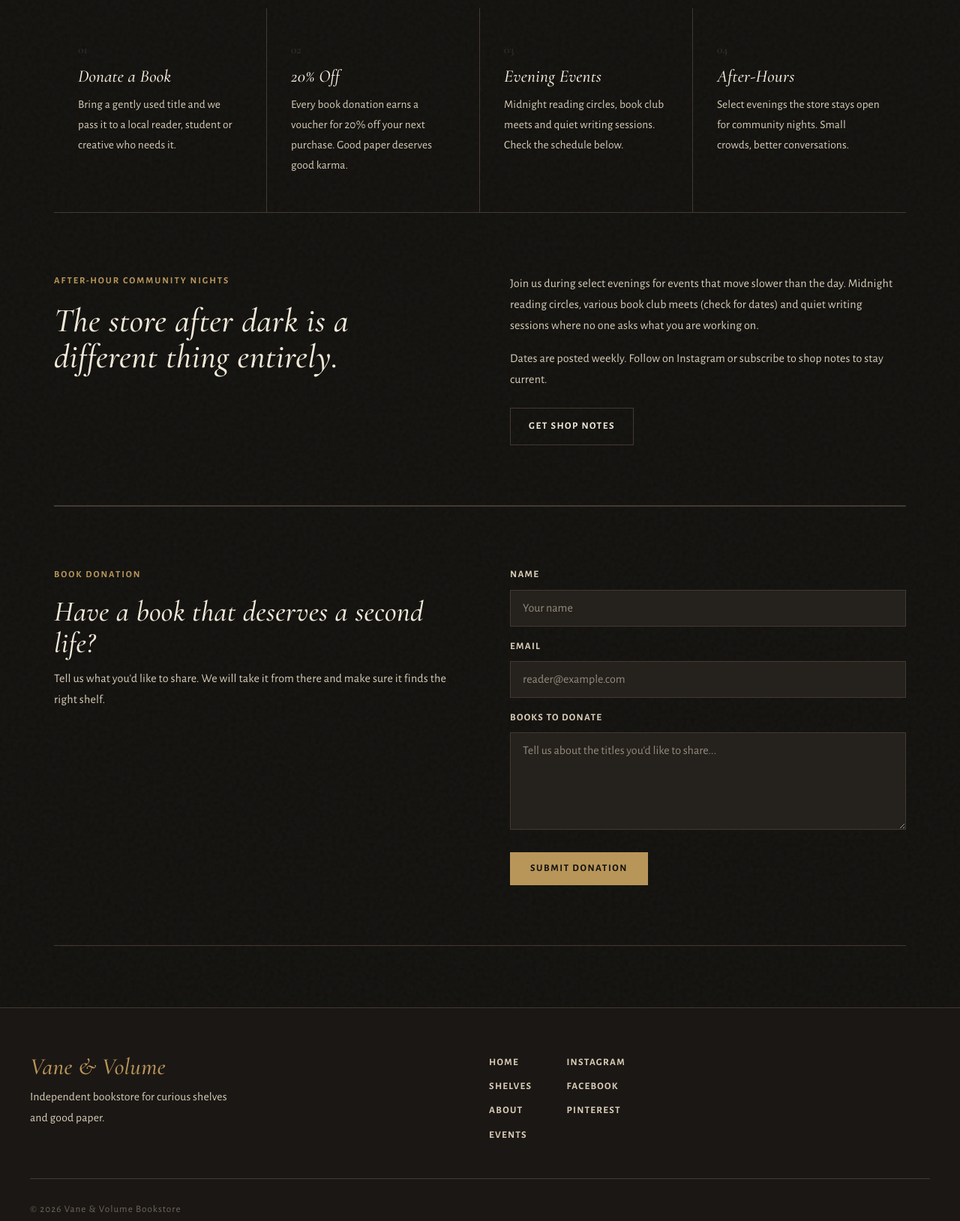
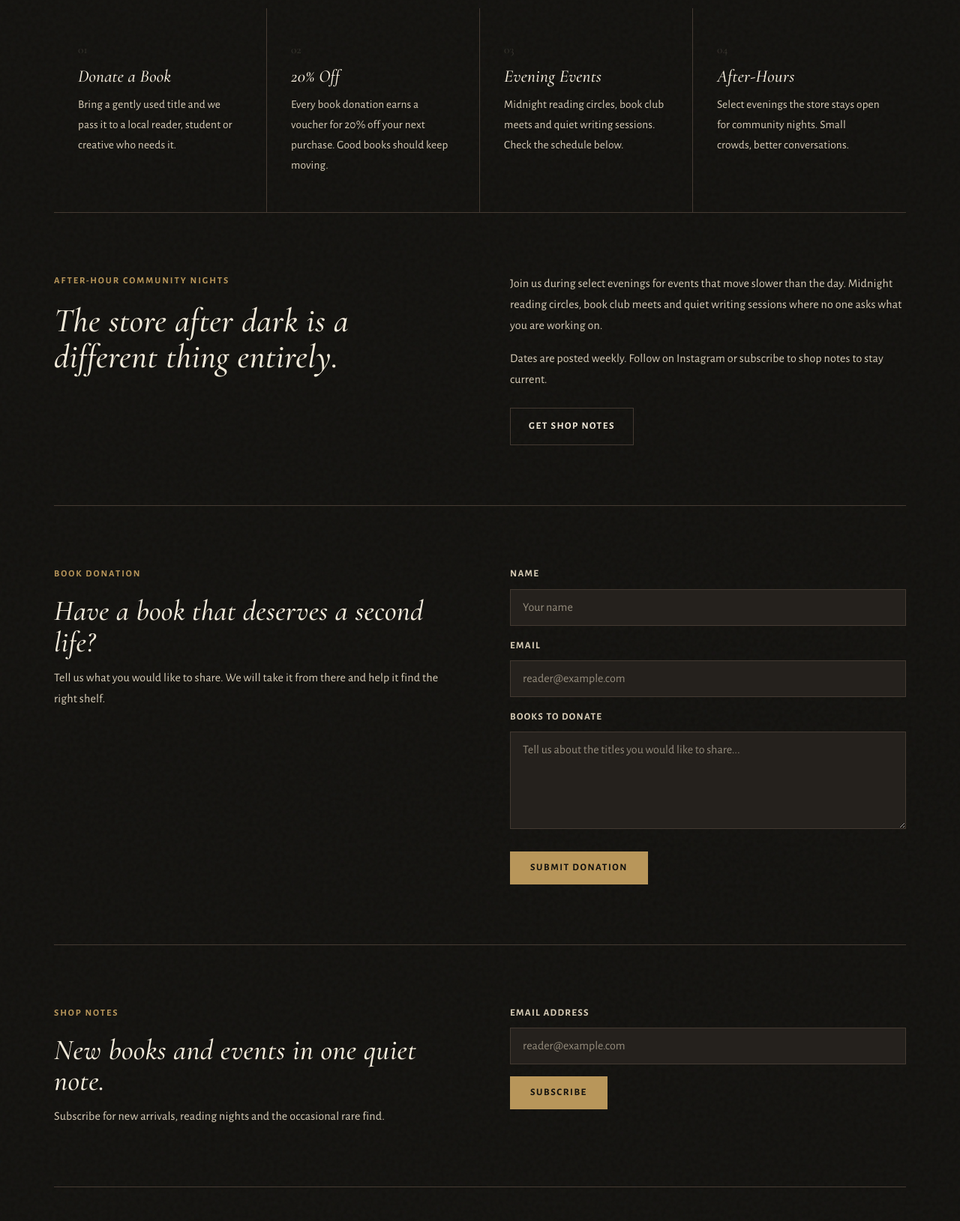
Before and after one commit to digital-destiny-99/Vane-VolumesBookstore, a plain HTML site: page custom.html in a window 1280 px wide. Shown: the part 520-2149 px from the top of the page at 75% size. Drawn offline with nearby package versions, Linux system fonts and the light colour scheme.

Commit message:
Add event page newsletter signup and tighten wording

```diff
--- a/custom.html
+++ b/custom.html
@@ -57,7 +57,7 @@
     <p>Vane &amp; Volume is built on shared stories and quiet connections. Come for the shelf. Stay for the people who read it.</p>
   </div>
 
-  <section class="feature-grid" aria-label="Community highlights" style="margin-bottom: 0; border-bottom: 1px solid var(--border);">
+  <section class="feature-grid" aria-label="Community highlights">
     <article>
       <p class="number-label">01</p>
       <h2>Donate a Book</h2>
@@ -66,7 +66,7 @@
     <article>
       <p class="number-label">02</p>
       <h2>20% Off</h2>
-      <p>Every book donation earns a voucher for 20% off your next purchase. Good paper deserves good karma.</p>
+      <p>Every book donation earns a voucher for 20% off your next purchase. Good books should keep moving.</p>
     </article>
     <article>
       <p class="number-label">03</p>
@@ -86,17 +86,17 @@
       <h2>The store after dark is a different thing entirely.</h2>
     </div>
     <div>
-      <p>Join us during select evenings for events that move slower than the day. Midnight reading circles, various book club meets (check for dates) and quiet writing sessions where no one asks what you are working on.</p>
-      <p style="margin-top: 1rem;">Dates are posted weekly. Follow on Instagram or subscribe to shop notes to stay current.</p>
-      <a href="index.html#subscribeForm" class="secondary-button" style="display: inline-block; margin-top: 24px;">Get Shop Notes</a>
+      <p>Join us during select evenings for events that move slower than the day. Midnight reading circles, book club meets and quiet writing sessions where no one asks what you are working on.</p>
+      <p>Dates are posted weekly. Follow on Instagram or subscribe to shop notes to stay current.</p>
+      <a href="#subscribeForm" class="secondary-button" style="display: inline-block; margin-top: 24px;">Get Shop Notes</a>
     </div>
   </section>
 
-  <section class="newsletter-section" style="border-top: 1px solid var(--border); padding-top: 80px;">
+  <section class="newsletter-section">
     <div>
       <p class="eyebrow">Book Donation</p>
       <h2>Have a book that deserves a second life?</h2>
-      <p>Tell us what you'd like to share. We will take it from there and make sure it finds the right shelf.</p>
+      <p>Tell us what you would like to share. We will take it from there and help it find the right shelf.</p>
     </div>
 
     <form id="donation-form">
@@ -107,9 +107,23 @@
       <input type="email" id="donor-email" placeholder="reader@example.com" autocomplete="email" required>
 
       <label for="donation-books">Books to Donate</label>
-      <textarea id="donation-books" placeholder="Tell us about the titles you'd like to share..." required></textarea>
+      <textarea id="donation-books" placeholder="Tell us about the titles you would like to share..." required></textarea>
 
       <button type="submit" style="margin-top: 4px;">Submit Donation</button>
+    </form>
+  </section>
+
+  <section class="newsletter-section" aria-labelledby="events-newsletter-heading">
+    <div>
+      <p class="eyebrow">Shop Notes</p>
+      <h2 id="events-newsletter-heading">New books and events in one quiet note.</h2>
+      <p>Subscribe for new arrivals, reading nights and the occasional rare find.</p>
+    </div>
+    <form id="subscribeForm">
+      <label for="email">Email address</label>
+      <input id="email" type="email" placeholder="reader@example.com" autocomplete="email" required>
+      <button type="submit">Subscribe</button>
+      <p id="subscribeMessage" class="form-message" aria-live="polite"></p>
     </form>
   </section>
 
```
